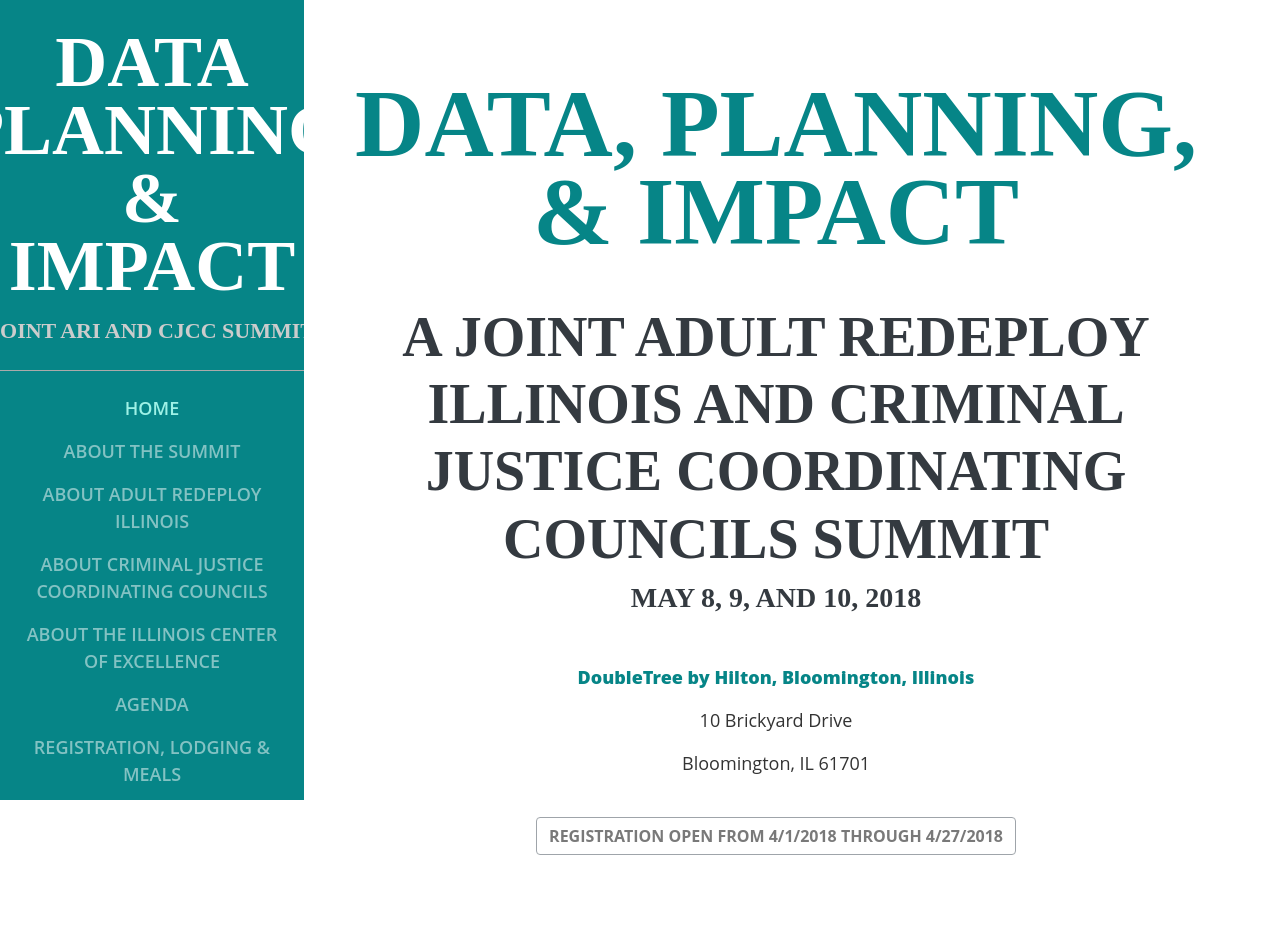
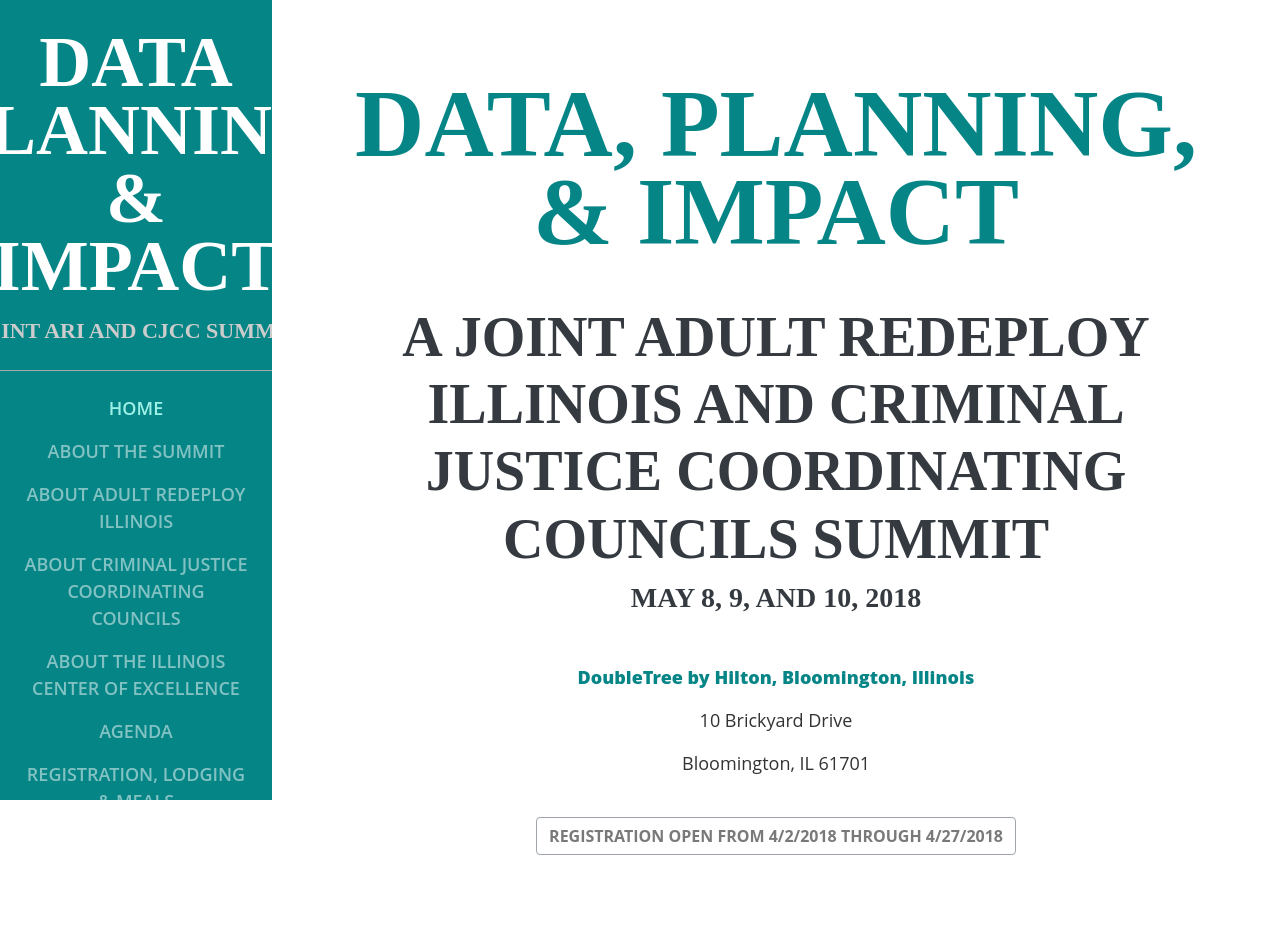
Before and after one commit to ICJIA/icjia-all-sites-summit-2018, a Vue app: page / in a window 1280 px wide. Shown: the top 926 px of the page. Built offline with nearby package versions, Linux system fonts and the light colour scheme.

Commit message:
Fix typos / adjust sdidenav width

```diff
--- a/src/App.vue
+++ b/src/App.vue
@@ -179,7 +179,7 @@
       left: 0;
       display: flex;
       flex-direction: column;
-      width: 19rem;
+      width: 17rem;
       height: 100vh;
       overflow: auto;
 
--- a/src/components/Home.vue
+++ b/src/components/Home.vue
@@ -17,7 +17,7 @@
               </p>
               <p> 10 Brickyard Drive</p>
               <p>Bloomington, IL 61701</p>
-              <button type="button" class="btn btn-outline-secondary mt-4 btn-registration" disabled>Registration open from 4/1/2018 through 4/27/2018</button>
+              <button type="button" class="btn btn-outline-secondary mt-4 btn-registration" disabled>Registration open from 4/2/2018 through 4/27/2018</button>
             </div>
 
             <div class="readmore" @click="scrollTo('#about-summit')">
@@ -111,10 +111,10 @@
                 effective administration of justice. Typically the partnerships are organized at the county level and include
                 representatives from:</p>
               <ul>
-                <li>The 3 branches of government (executive, judicial, and legislative);</li>
-                <li>Multiple levels of government (city, county, and state agencies);</li>
-                <li>and " Allied stakeholders from various other governmental entities, such as education or health and human
-                  services, community based organizations, service providers, and citizens.</li>
+                <li>The 3 branches of government (executive, judicial, and legislative)</li>
+                <li>Multiple levels of government (city, county, and state agencies)</li>
+                <li>Allied stakeholders from various other governmental entities, such as education or health and human services,
+                  community based organizations, service providers, and citizens</li>
               </ul>
               <p>
                 CJCCs follow a structured, data-driven planning process to identify, analyze, solve, and manage justice system issues. This
```
